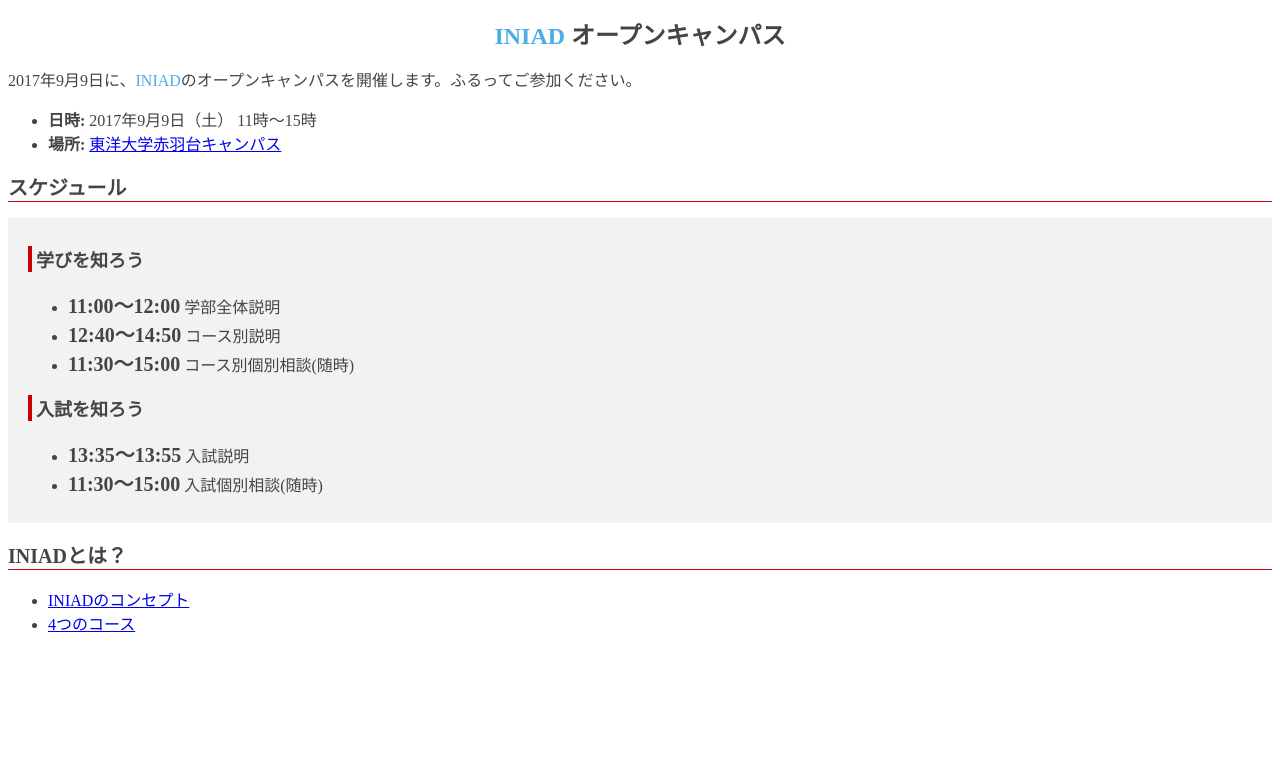
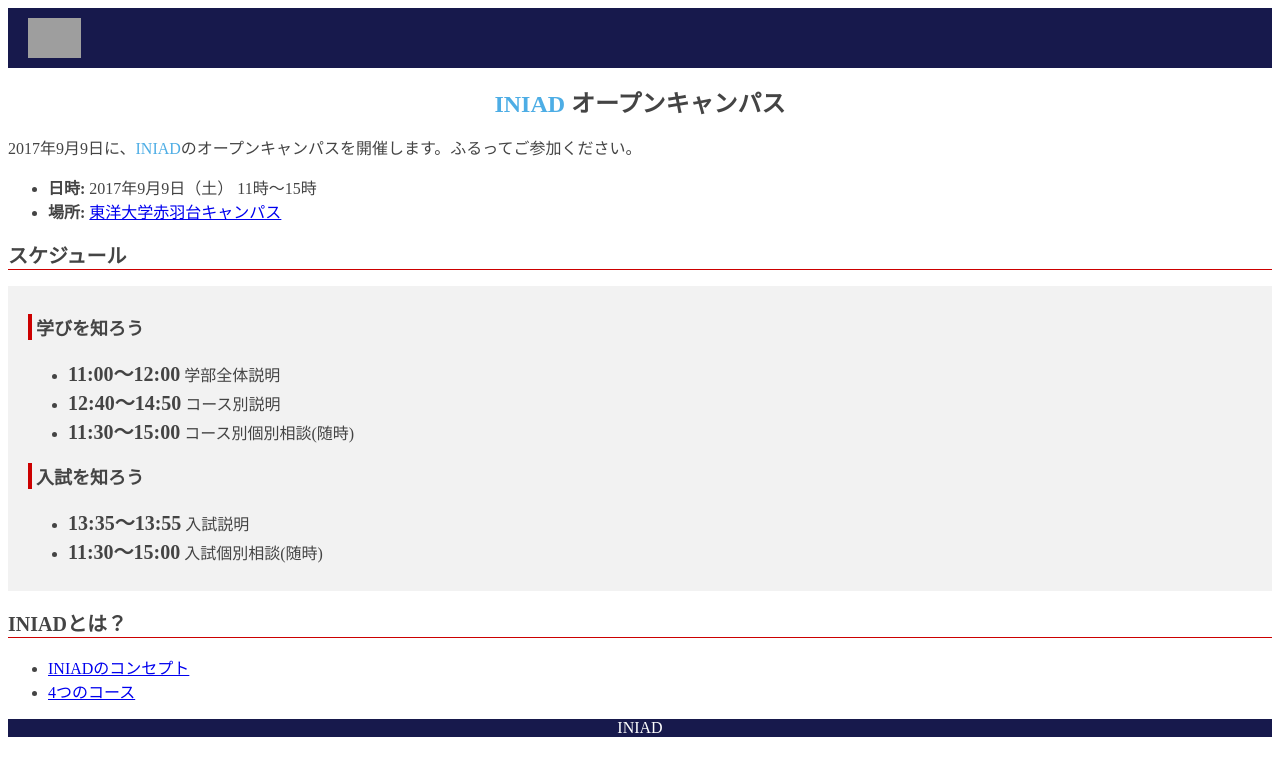
Before and after one commit to city-dx2022-063/html-test2, a plain HTML site: page index.html in a window 1280 px wide. Drawn offline with Linux system fonts and the light colour scheme; grey boxes are pictures that could not be loaded.

Commit message:
課題の作業確認

```diff
--- a/css/iniad.css
+++ b/css/iniad.css
@@ -36,3 +36,24 @@
     color: #444444;
     font-size: 20px;
   }
+
+  #header {
+    background-color: #17194c;
+    padding: 10px 20px 10px 20px;
+    height: 40px;
+  }
+
+  #header img {
+    height: 100%;
+  }
+
+  #footer {
+    background-color: #17194c;
+    color: #ffffff;
+    text-align: center;
+  }
+
+  #footer a {
+    color: #ffffff;
+    text-decoration: none;
+  }
--- a/index.html
+++ b/index.html
@@ -7,6 +7,10 @@
   </head>
 
   <body>
+    <div id="header">
+        <a href="https://www.iniad.org"><img src="http://moocs-files.iniad.org/2018/CS2/web/iniad.png" alt="INIADのロゴです"></a>
+    </div>
+
     <h1><span class="iniad">INIAD</span> オープンキャンパス</h1>
     <p>2017年9月9日に、<span class="iniad">INIAD</span>のオープンキャンパスを開催します。ふるってご参加ください。</p>
     <ul>
@@ -33,5 +37,7 @@
       <li><a href="concept.html">INIADのコンセプト</a></li>
       <li><a href="courses.html">4つのコース</a></li>
     </ul>
+    <div id="footer"> <a href="https://www.iniad.org">INIAD</a>
+    </div>
   </body>
 </html>
```
